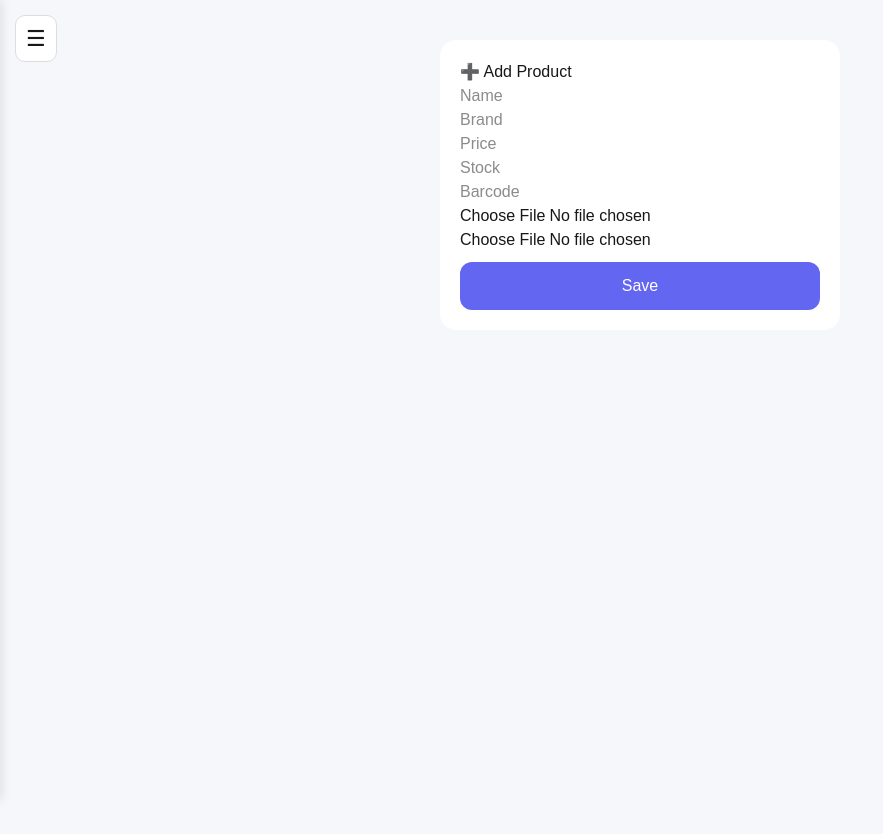
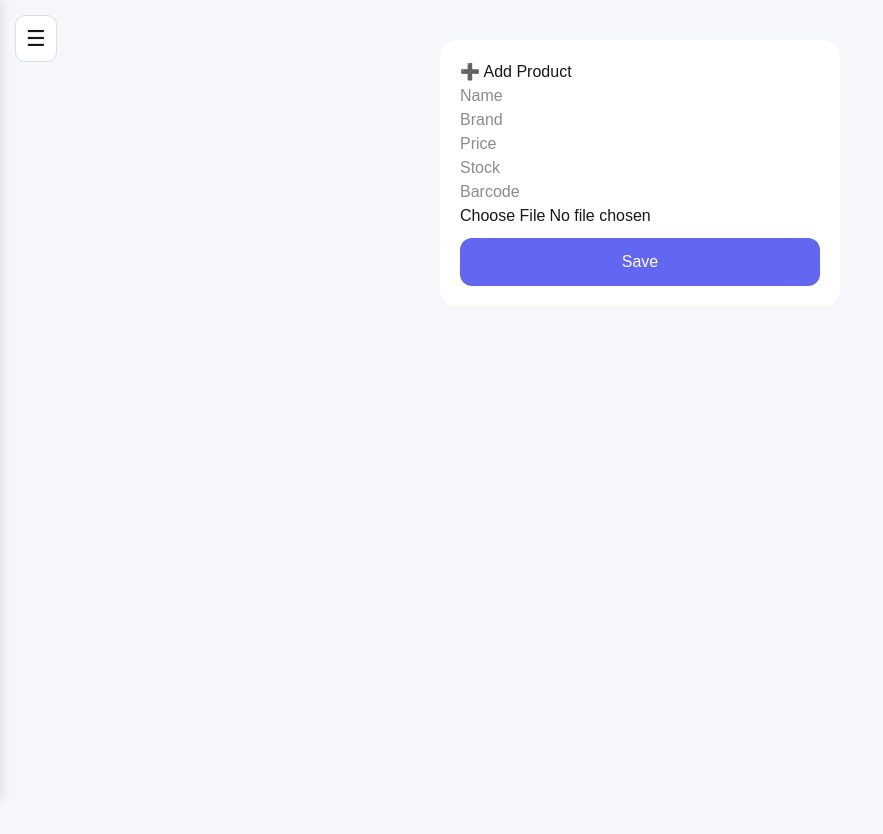
Before and after one commit to AmaniElTrabulsi/ward_cosmetics, a Next.js app: page /admin/add-product in a window 1280 px wide. Shown: the top 834 px of the page, without its empty margins (0-883 px from the left). Built offline with nearby package versions, Linux system fonts and the light colour scheme; no server answers.

Commit message:
test add product

```diff
--- a/app/admin/add-product/page.tsx
+++ b/app/admin/add-product/page.tsx
@@ -61,18 +61,7 @@ export default function AddProduct() {
           accept="image/*"
         />
 
-        <input
-          type="file"
-          accept="image/*"
-          capture="environment"
-          onChange={(e) => {
-            const f = e.target.files?.[0];
-            if (f) {
-              setFile(f);
-              setPreview(URL.createObjectURL(f));
-            }
-          }}
-        />
+
 
         {preview && (
           <img src={preview} style={{ width: "100%", marginTop: 10 }} />
```
